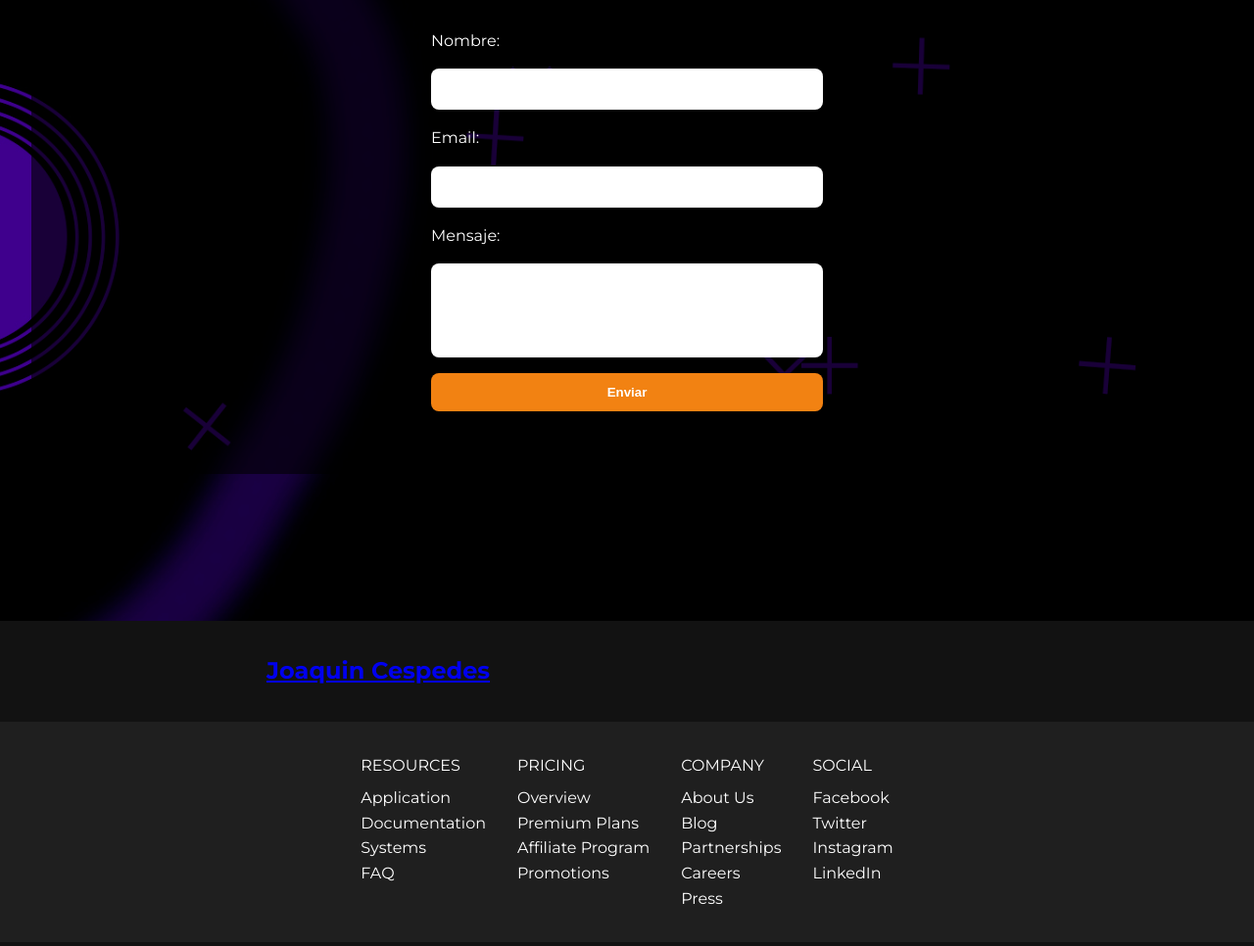
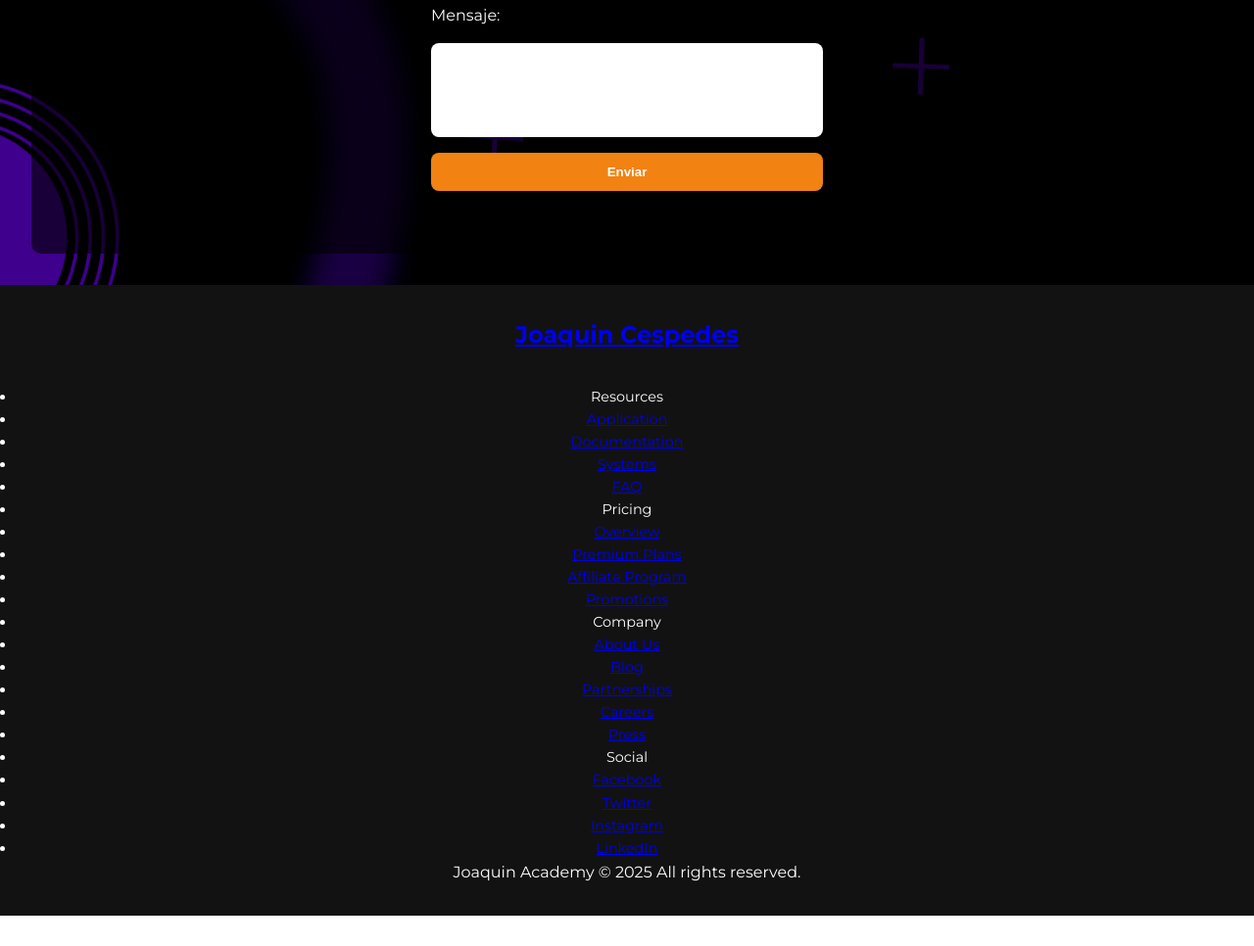
Before and after one commit to JoaquinC123/portafolio, a plain HTML site: page index.html in a window 1280 px wide. Shown: the part 1831-2797 px from the top of the page at 98% size. After the commit the page ends 2766 px from the top, so only its background shows below. Drawn offline with Linux system fonts and the light colour scheme.

Commit message:
Update style.css

```diff
--- a/style.css
+++ b/style.css
@@ -172,55 +172,47 @@ nav .links a:hover {
 footer {
   background-color: #121212;
   color: var(--text-light);
+  text-align: center;
+  padding: 2rem 1rem;
 }
 
 .footer-top {
   display: flex;
-  justify-content: space-between;
-  max-width: 800px;
-  margin: auto;
-  padding: 32px;
+  flex-direction: column;
+  align-items: center;
+  gap: 1rem;
+}
+
+.footer-bottom {
+  margin-top: 1rem;
+  font-size: 0.9rem;
 }
 
 .social-icons {
   display: flex;
-  gap: 16px;
+  gap: 1rem;
 }
 
 .social-icons svg {
   width: 32px;
   height: 32px;
+  fill: white;
 }
 
-.footer-bottom {
-  background-color: #1f1f1f;
-  display: flex;
+@media (min-width: 768px) {
+  .hero {
+    flex-direction: row;
+    text-align: left;
     justify-content: center;
-  gap: 32px;
-  padding: 32px;
+    gap: 2rem;
   }
 
-.footer-bottom ul {
-  list-style: none;
+  .hero-text {
+    max-width: 600px;
+    text-align: left;
   }
 
-.footer-bottom ul li:first-child {
-  color: white;
-  font-weight: 500;
-  margin-bottom: 8px;
-  text-transform: uppercase;
+  .sobremi-section {
+    flex-direction: row;
   }
-
-.footer-bottom ul li a {
-  color: var(--text-light);
-  text-decoration: none;
 }
-
-.copy {
-  padding: 16px;
-  text-align: center;
-}
-
-.footers {
-  margin-top: 150px;
-}
```
Lines whose indentation alone changed are shown as unchanged.
